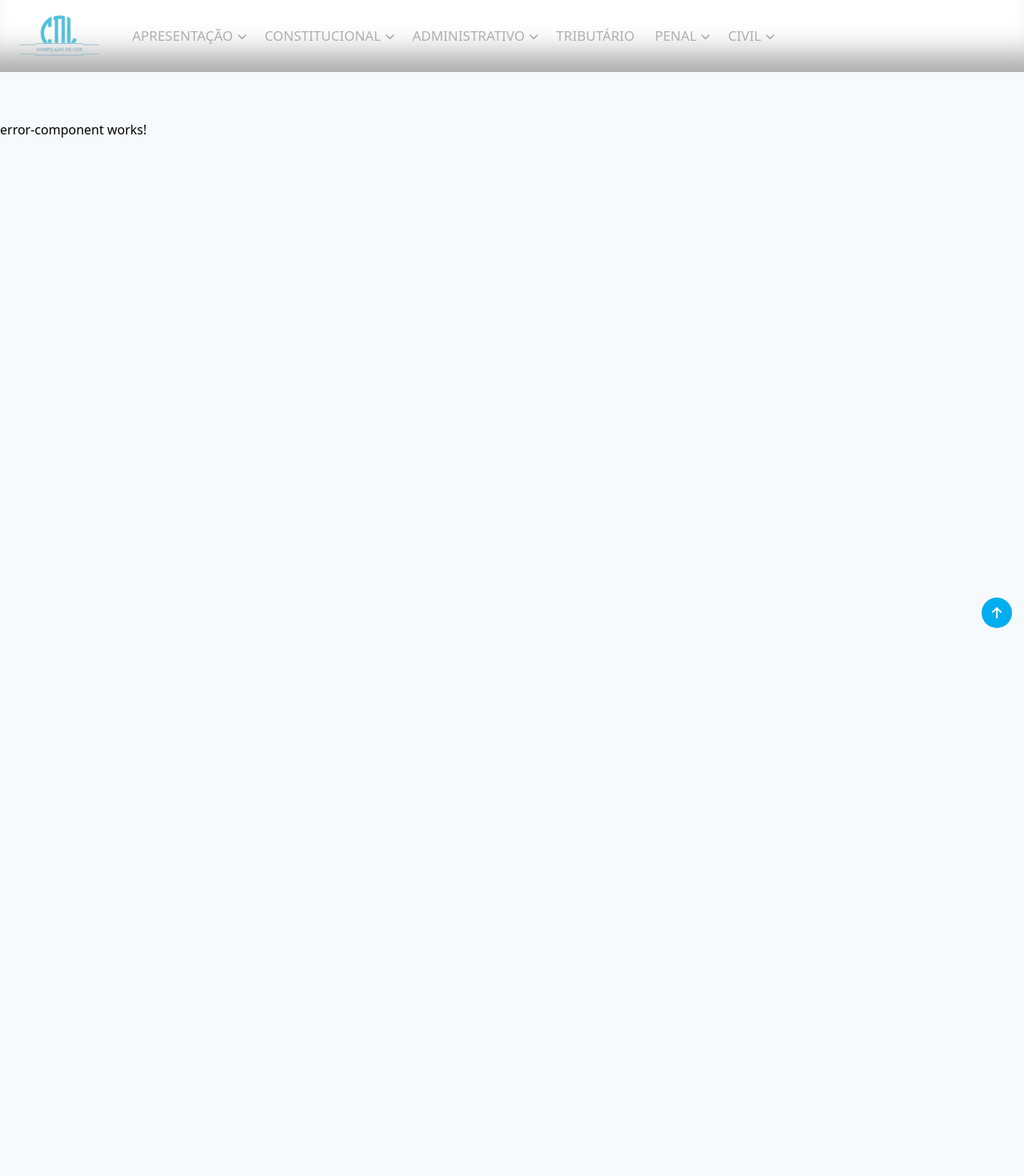
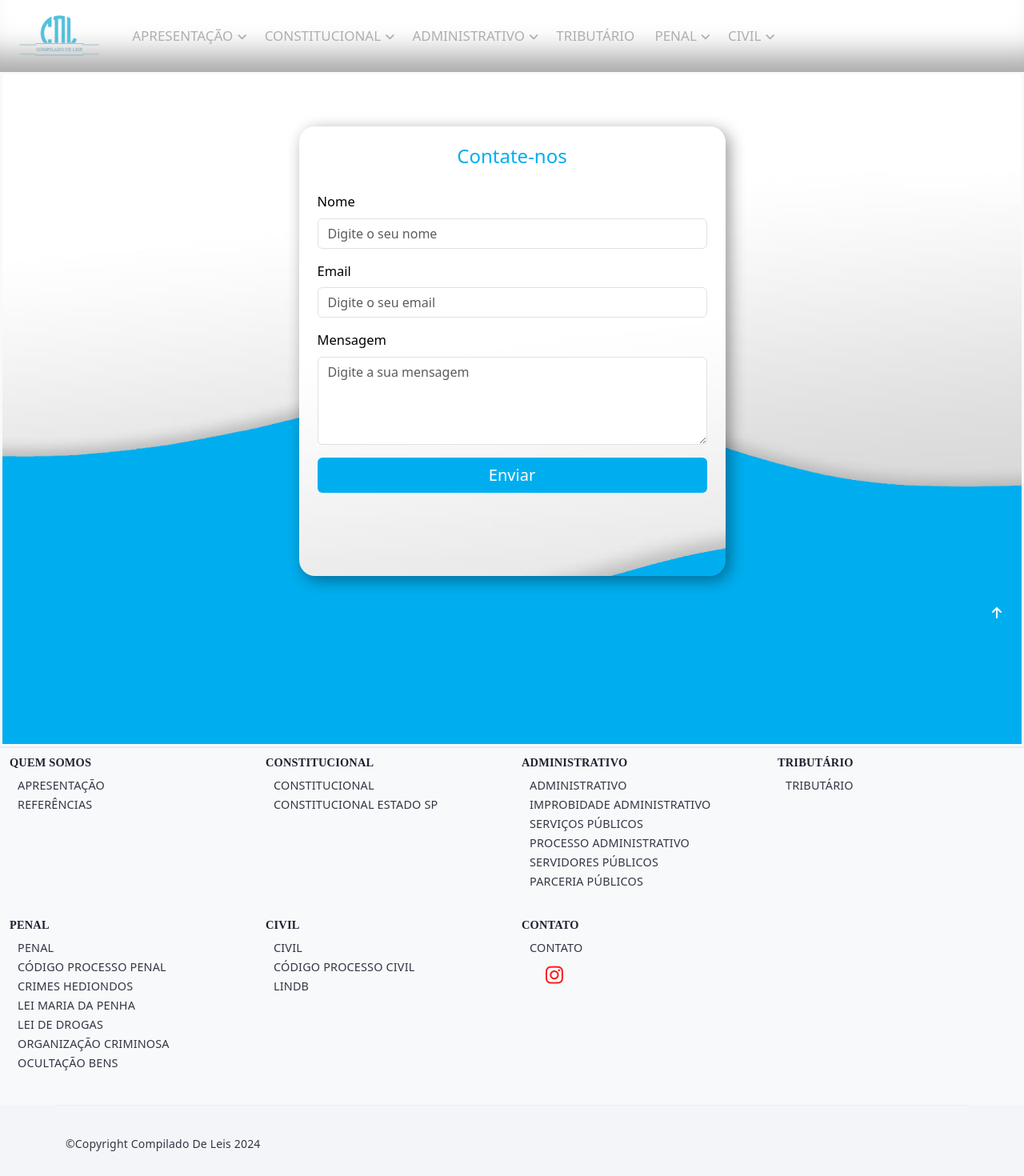
Before and after one commit to AlbuquerqueGustavoO/compilido_direito_frontend, an Angular app: page /admin in a window 1280 px wide. Shown: the top 1470 px of the page at 80% size. Before the commit the page ends 800 px from the top, so only its background shows below. Built offline with nearby package versions, Linux system fonts and the light colour scheme.

Commit message:
criacao footer e contato

```diff
--- /dev/null
+++ b/src/app/admin/contato/contato.component.html
@@ -0,0 +1,31 @@
+<section class="section-form">
+  <!-- <img class="u-expanded-width u-image u-image-default u-image-1"
+    src="//images01.nicepagecdn.com/c461c07a441a5d220e8feb1a/9732688bbb5f538aaa439d44/gh4.jpg" alt=""
+    data-image-width="1440" data-image-height="1080"> -->
+  <!-- <h2 class="u-align-center u-text u-text-default u-text-1"> Iniciar</h2> -->
+
+  <div class="form-contato-body">
+    <form class="form-group form-contato" (ngSubmit)="sendEmail()">
+      <h4 class="form-contato-titulo">Contate-nos</h4>
+      <div class="mb-3">
+        <label for="nome" class="form-label">Nome</label>
+        <input type="text" placeholder="Digite o seu nome" id="nome" class="form-control" [(ngModel)]="name" name="name" required>
+      </div>
+      <div class="mb-3">
+        <label for="email" class="form-label">Email</label>
+        <input type="email" placeholder="Digite o seu email" id="email" class="form-control" [(ngModel)]="email" name="email" required>
+      </div>
+      <div class="mb-3">
+        <label for="mensagem" class="form-label">Mensagem</label>
+        <textarea placeholder="Digite a sua mensagem" rows="4" cols="50" id="mensagem" class="form-control" [(ngModel)]="message" name="message" required></textarea>
+      </div>
+
+      <div class="row">
+        <div class="col-sm-12">
+          <button type="submit" class="btn u-btn-1">Enviar</button>
+        </div>
+      </div>
+    </form>
+  </div>
+
+</section>
--- /dev/null
+++ b/src/app/admin/contato/contato.component.scss
@@ -0,0 +1,71 @@
+
+
+.section-form{
+    position: relative;
+    background-image: url('/assets/imagens/contato/back_1.png');
+    background-repeat: no-repeat;
+    background-size: 100% 100%;
+    min-height: 843px;
+    height: 562px;
+    width: 100%;
+    // box-shadow: 5px 5px 20px 0 rgba(0, 0, 0, 0.4);
+    border-color: transparent;
+    // margin: 65px auto 60px;
+    margin-left: 0;
+    margin-top: 90px;
+    border-style: dashed;
+    letter-spacing: 0px;
+    font-size: 1.03rem;
+    font-weight: 400;
+    text-transform: none;
+    // color: #111111;
+    // background-color: #ffffff;
+    ::after, ::before{
+        content: '';
+        display: table;
+    }
+    // @media (max-width: 575px) {
+    //     font-size: 2.125rem;
+    //     width: 340px;
+    // }
+    .form-contato-body{
+        height: 562px;
+        width: 533px;
+        background-image: url('/assets/imagens/contato/back_1.png');
+        background-repeat: no-repeat;
+        //background-size: 100% 1%;
+        //background-color: rgba(255, 255, 255, 0.5);
+        box-shadow: 5px 5px 20px 0 rgba(0, 0, 0, 0.4);
+        border-radius: 20px;
+        margin: 65px auto 60px;
+        @media (max-width: 575px) {
+            width: 340px;
+        }
+        .form-contato{
+            padding: 23px;
+            .form-contato-titulo{
+                color: #00aeef;
+                margin-bottom: 30px;
+                margin-left: 0;
+                text-align: center;
+            }
+        }
+    }
+}
+
+
+.form-control:focus{
+    box-shadow: 0 0 0 0.1rem rgba(13, 110, 253, 0.25) !important;
+}
+
+
+.u-btn-1 {
+    color: #fff;
+    background-color:#00aeef;
+    border-style: solid;
+    letter-spacing: 0px;
+    width: 100%;
+    font-size: 1.25rem;
+    font-weight: 400;
+    text-transform: none;
+}
--- /dev/null
+++ b/src/app/admin/contato/contato.component.ts
@@ -0,0 +1,45 @@
+import { HttpClient } from '@angular/common/http';
+import { Component, OnInit } from '@angular/core';
+
+@Component({
+  selector: 'app-contato',
+  templateUrl: './contato.component.html',
+  styleUrls: ['./contato.component.scss']
+})
+export class ContatoComponent implements OnInit {
+
+  name!: string;
+  email!: string;
+  message!: string;
+
+  ngOnInit(): void {
+  }
+
+  constructor(private http: HttpClient) { }
+
+  sendEmail() {
+    const emailData = {
+      name: this.name,
+      email: this.email,
+      message: this.message
+    };
+
+    this.http.post('http://localhost:3001/contato/send-email', emailData)
+      .subscribe(
+        response => {
+          console.log('Email enviado com sucesso!', response);
+          this.reset();
+          alert("Enviado com sucesso!");
+        },
+        error => {
+          console.error('Erro ao enviar email:', error);
+          alert("Erro, tente novamente!");
+        }
+      );
+  }
+  reset(){
+    this.name = "";
+    this.email = "";
+    this.message = "";
+  }
+}
--- a/src/app/app-routing.module.ts
+++ b/src/app/app-routing.module.ts
@@ -23,12 +23,12 @@ import { ErrorComponent } from './error/error.component';
 
 const routes: Routes = [
   { path: '', component: HomeComponent, pathMatch: 'full'},//{ path: '', component: HomeComponent, canActivate: [AuthGuard]}
-  // {
-  //   path: 'admin',
-  //   loadChildren: () => import('./admin/admin.module').then(m => m.AdminModule),
-  //   // canLoad: [AuthGuard],
-  //   data: {roles: ['admin']}
-  // },
+  {
+    path: 'admin',
+    loadChildren: () => import('./admin/admin.module').then(m => m.AdminModule),
+    // canLoad: [AuthGuard],
+    // data: {roles: ['admin']}
+  },
   {
     path: 'quemsomos',
     loadChildren: () => import("./quemsomos/quemsomos.module").then(m => m.QuemSomosModule),
--- a/src/app/penal/codigo-processo-penal/codigo-processo-penal.component.ts
+++ b/src/app/penal/codigo-processo-penal/codigo-processo-penal.component.ts
@@ -54,7 +54,21 @@ export class CodigoProcessoPenalComponent implements OnInit {
             paragrafo = paragrafo.replace("    Texto compilado    Vigência ", '');
             paragrafo = paragrafo.replace("), ", ')');
             paragrafo = paragrafo.replace("),", ')');
+            paragrafo = paragrafo.replace(").                         ", ')');
+            paragrafo = paragrafo.replace(").                       ", ')');
             paragrafo = paragrafo.replace(").", ')');
+            paragrafo = paragrafo.replace(").   ", ')');
+            paragrafo = paragrafo.replace(") . ", ')');
+            paragrafo = paragrafo.replace("):", ')');
+            paragrafo = paragrafo.replace(");", ')');
+            paragrafo = paragrafo.replace(") ;", ')');
+            paragrafo = paragrafo.replace(") ; ", ')');
+            paragrafo = paragrafo.replace(");                    ", ')');
+            paragrafo = paragrafo.replace(");                ", ')');
+            paragrafo = paragrafo.replace(");                     ", ')');
+            paragrafo = paragrafo.replace(");                    ", ')');
+            paragrafo = paragrafo.replace(");                   ", ')');
+            paragrafo = paragrafo.replace(");                   ", ')');
             paragrafo = paragrafo.replace("Art. 4º A polícia judiciária será exercida pelas autoridades policiais no território de suas respectivas jurisdições e terá por fim a apuração das infrações penais e da sua autoria.", '');
             paragrafo = paragrafo.replace("I – se possivel e conveniente, dirigir-se ao local, providenciando para que se não alterem o estado e conservação das coisas, enquanto necessário;             (Vide Lei nº 5.970, de 1973)    ", '');
             paragrafo = paragrafo.replace("II – apreender os instrumentos e todos os objetos que tiverem relação com o fato;    ", '');
@@ -343,7 +357,7 @@ export class CodigoProcessoPenalComponent implements OnInit {
             paragrafo = paragrafo.replace("Art. 730. A revogação será decretada a requerimento do Ministério Público, mediante representação do Conselho Penitenciário ou dos patronatos oficiais ou da autoridade policial a quem incumbir a vigilância, ou, de ofício, pelo juiz, que, antes, poderá ouvir o liberado, ordenar diligências e permitir a produção de prova no prazo de cinco dias, sem prejuizo do disposto no art. 725, n. III.", '');
             paragrafo = paragrafo.replace("Art. 731. O juiz, de ofício, a requerimento do Ministério Público, ou mediante representação do Conselho Penitenciário, dos patronatos oficiais, ou autoridade policial encarregada da vigilância, poderá modificar as normas de conduta impostas na sentença, devendo a respectiva decisão ser lida ao liberado por uma das autoridades ou um dos funcionários indicados no n. I do art. 723, observado o disposto nos ns. II e III e §§ 1º e 2º do mesmo artigo.", '');
             paragrafo = paragrafo.replace("    Download para anexo    *", '');
-            // paragrafo = paragrafo.replace("", '');
+            paragrafo = paragrafo.replace(");    ", ')');
             // paragrafo = paragrafo.replace("", '');
             // paragrafo = paragrafo.replace("", '');
             // paragrafo = paragrafo.replace("", '');
--- a/src/app/shared/footer/footer.component.html
+++ b/src/app/shared/footer/footer.component.html
@@ -1,74 +1,4 @@
-<!-- <footer id="new_footer" class="new_footer">
-    <div class="container">
-        <div class="row">
-            <div class="col-sm-2">
-                <ul>
-                    <p>Quem somos</p>
-                    <li><a href="paginas/Quem_somos.html">APRESENTAÇÃO</a></li>
-                    <li><a href="paginas/CertificadosLicencas.html">CERTIFICADOS E LICENÇAS</a></li>
-                    <li><a href="paginas/PlataformaTecnologia.html">PLATAFORMA TECNOLOGIA</a></li>
-                    <li><a href="paginas/PremiosReconhecimento.html">PRÊMIOS E RECONHECIMENTOS</a></li>
-                    <li><a href="paginas/NossasUnidades.html">NOSSAS UNIDADES</a></li>
-                    <li><a href="paginas/LGPD.html">LGPD</a></li>
-                    <li><a href="paginas/PoliticaPrivacidade.html">POLÍTICA DE PRIVACIDADE</a></li>
-                </ul>
-            </div>
-            <div class="col-sm-2">
-                <ul>
-                    <p>Nosso serviços</p>
-                    <li><a href="paginas/Armazenagem.html">ARMAZENAGEM</a></li>
-                    <li><a href="paginas/Refurbishment.html">REFURBISHMENT</a></li>
-                    <li><a href="paginas/GestaoTransporte.html">GESTÃO DE TRANSPORTE</a></li>
-                    <li><a href="paginas/Inventario.html">INVENTÁRIO</a></li>
-                    <li><a href="paginas/InspecaoMateriais.html">INSPEÇÃO DE MATERIAIS</a></li>
-                </ul>
-            </div>
-            <div class="col-sm-2">
-                <ul>
-                    <p>Sustentabilidade</p>
-                    <li><a href="paginas/CompromissoSustentavel.html">COMPROMISSO SUSTENTÁVEL</a></li>
-                    <li><a href="paginas/PoliticasAmbientaleQualidade.html">POLITICAS AMBIENTAL E QUALIDADE</a></li>
-                    <li><a href="paginas/Reciclagem.html">RECICLAGEM</a></li>
-                    <li><a href="paginas/LogisiticaReversa.html">LOGISTICA REVERSA</a></li>
-                    <li><a href="paginas/DesenvolvimentoAmbiental.html">DESENVOLVIMENTO AMBIENTAL</a></li>
-                </ul>
-            </div>
-            <div class="col-sm-2">
-                <ul>
-                    <p>Ações Sociais</p>
-                    <li><a href="paginas/AcaoSocial2021.html">Ação Social</a></li>
-                </ul>
-            </div>
-            <div class="col-sm-2">
-                <ul>
-                    <p>Contato</p>
-                    <li><a href="paginas/Faleconosco.html">FALE CONOSCO</a></li>
-                </ul>
-            </div>
-        </div>
-        <div class="row mt-3">
-            <div class="col-sm-3">
-                <ul>
-                    <p>Trabalhe conosco</p>
-                    <li><a href="paginas/CadastrarCurriculo.html">CADASTRE SEU CURRÍCULO</a></li>
-                    <li><a href="paginas/VagasDisponiveis.html">VAGAS DISPONÍVEIS</a></li>
-                </ul>
-            </div>
-        </div>
-    </div>
-    <div class="container">
-        <div class="row">
-            <div class="col">
-                <div>
-                    <h3>© Copyright TGestiona Transportes e Logística 2001-2020</h3>
-                </div>
-            </div>
-        </div>
-    </div>
-</footer> -->
-
-
-<footer class="Footer" style="display: none;">
+<footer class="Footer">
     <nav class="navbar navbar-expand-lg bg-body-tertiary">
         <div class="container-fluid">
             <div class="row" id="">
@@ -77,53 +7,73 @@
                         <div class="col-xs-2 col-sm-3 mb-3"><!--offset-lg-1 -->
                             <ul>
                                 <p>Quem somos</p>
-                                <li><a href="paginas/Quem_somos.html">APRESENTAÇÃO</a></li>
-                                <li><a href="paginas/CertificadosLicencas.html">CERTIFICADOS E LICENÇAS</a></li>
-                                <li><a href="paginas/PlataformaTecnologia.html">PLATAFORMA TECNOLOGIA</a></li>
-                                <li><a href="paginas/PremiosReconhecimento.html">PRÊMIOS E RECONHECIMENTOS</a></li>
-                                <li><a href="paginas/NossasUnidades.html">NOSSAS UNIDADES</a></li>
-                                <li><a href="paginas/LGPD.html">LGPD</a></li>
-                                <li><a href="paginas/PoliticaPrivacidade.html">POLÍTICA DE PRIVACIDADE</a></li>
+                                <li><a [routerLink]="['/quemsomos/apresentacao']">Apresentação</a></li>
+                                <li><a [routerLink]="['/quemsomos/referencias']">Referências</a></li>
                             </ul>
                         </div>
                         <div class="col-xs-2 col-sm-3 mb-3">
                             <ul>
-                                <p>Nossos serviços</p>
-                                <li><a href="paginas/Armazenagem.html">ARMAZENAGEM</a></li>
-                                <li><a href="paginas/Refurbishment.html">REFURBISHMENT</a></li>
-                                <li><a href="paginas/GestaoTransporte.html">GESTÃO DE TRANSPORTE</a></li>
-                                <li><a href="paginas/Inventario.html">INVENTÁRIO</a></li>
-                                <li><a href="paginas/InspecaoMateriais.html">INSPEÇÃO DE MATERIAIS</a></li>
+                                <p>Constitucional</p>
+                                <li><a [routerLink]="['/constitucional']">Constitucional</a></li>
+                                <li><a [routerLink]="['/constitucional/constitucional-estado-sp']">Constitucional Estado SP</a></li>
                             </ul>
                         </div>
                         <div class="col-xs-2 col-sm-3 mb-3">
                             <ul>
-                                <p>Sustentabilidade</p>
-                                <li><a href="paginas/CompromissoSustentavel.html">COMPROMISSO SUSTENTÁVEL</a></li>
-                                <li><a href="paginas/PoliticasAmbientaleQualidade.html">POLITICAS AMBIENTAL E QUALIDADE</a>
-                                </li>
-                                <li><a href="paginas/Reciclagem.html">RECICLAGEM</a></li>
-                                <li><a href="paginas/LogisiticaReversa.html">LOGISTICA REVERSA</a></li>
-                                <li><a href="paginas/DesenvolvimentoAmbiental.html">DESENVOLVIMENTO AMBIENTAL</a></li>
+                                <p>Administrativo</p>
+                                <li><a [routerLink]="['/administrativo']">Administrativo</a></li>
+                                <li><a [routerLink]="['/administrativo/administrativo-improbidade']">Improbidade Administrativo</a></li>
+                                <li><a [routerLink]="['/administrativo/administrativo-servicosPublicos']">Serviços Públicos</a></li>
+                                <li><a [routerLink]="['/administrativo/administrativo-processo']">Processo Administrativo</a></li>
+                                <li><a [routerLink]="['/administrativo/administrativo-servidoresPublicos']">Servidores Públicos</a></li>
+                                <li><a [routerLink]="['/administrativo/administrativo-parceriaPublico']">Parceria Públicos</a></li>
                             </ul>
                         </div>
                         <div class="col-xs-2 col-sm-3 mb-3">
                             <ul>
-                                <p>Ações Sociais</p>
-                                <li><a href="paginas/AcaoSocial2021.html">Ação Social</a></li>
+                                <p>Tributário</p>
+                                <li><a [routerLink]="['/tributario']">Tributário</a></li>
+                            </ul>
+                        </div>
+                        <div class="col-xs-2 col-sm-3 mb-3">
+                            <ul>
+                                <p>Penal</p>
+                                <li><a [routerLink]="['/penal']">Penal</a></li>
+                                <li><a [routerLink]="['/penal/processo-penal']">Código Processo Penal</a></li>
+                                <li><a [routerLink]="['/penal/crimes-hediondos']">Crimes hediondos</a></li>
+                                <li><a [routerLink]="['/penal/lei-maria-penha']">Lei Maria da Penha</a></li>
+                                <li><a [routerLink]="['/penal/lei-de-drogas']">Lei De Drogas</a></li>
+                                <li><a [routerLink]="['/penal/lei-organizacao-criminosa']">Organização Criminosa</a></li>
+                                <li><a [routerLink]="['/penal/lei-ocultacao-bens']">Ocultação Bens</a></li>
+                            </ul>
+                        </div>
+                        <div class="col-xs-2 col-sm-3 mb-3">
+                            <ul>
+                                <p>Civil</p>
+                                <li><a [routerLink]="['/civil']">Civil</a></li>
+                                <li><a [routerLink]="['/civil/civil-codigo-processo']">Código Processo Civil</a></li>
+                                <li><a [routerLink]="['/civil/civil-normas-direito-brasileiro']">LINDB</a></li>
+                            </ul>
+                        </div>
+                        <div class="col-xs-2 col-sm-3 mb-3" style="display: none;">
+                            <ul>
+                                <p>Trabalho</p>
+                                <li><a [routerLink]="['/pcp']">Processo Civil</a></li>
+                                <li><a [routerLink]="['/pcp']">Trabalho</a></li>
+                            </ul>
+                        </div>
+                        <div class="col-xs-2 col-sm-3 mb-3" style="display: none;">
+                            <ul>
+                                <p>Ética</p>
+                                <li><a [routerLink]="['/pcp']">Processo Civil</a></li>
+                                <li><a [routerLink]="['/pcp']">Trabalho</a></li>
                             </ul>
                         </div>
                         <div class="col-xs-2 col-sm-3 mb-3">
                             <ul>
                                 <p>Contato</p>
-                                <li><a href="paginas/Faleconosco.html">FALE CONOSCO</a></li>
-                            </ul>
-                        </div>
-                        <div class="col-xs-2 col-sm-3 mb-3">
-                            <ul>
-                                <p>Trabalhe conosco</p>
-                                <li><a href="paginas/CadastrarCurriculo.html">CADASTRE SEU CURRÍCULO</a></li>
-                                <li><a href="paginas/VagasDisponiveis.html">VAGAS DISPONÍVEIS</a></li>
+                                <li><a [routerLink]="['/admin/']">Contato</a></li>
+                                <li class="li-instagram"><a href="https://www.instagram.com/compiladodeleis_/" target="_blank"><i class="fa-brands fa-instagram"></i></a></li>
                             </ul>
                         </div>
                     </div>
@@ -135,7 +85,7 @@
         <div class="row">
             <div class="col">
                 <div>
-                    <h3>© Copyright TGestiona Transportes e Logística 2001-2020</h3>
+                    <h3>©Copyright Compilado De Leis 2024</h3>
                 </div>
             </div>
         </div>
--- a/src/app/shared/footer/footer.component.scss
+++ b/src/app/shared/footer/footer.component.scss
@@ -16,7 +16,7 @@ $font-family_1: cursive;
             text-transform: uppercase;
             font-weight: 600;
             margin-bottom: 7px;
-            font-size: 12.4px;
+            font-size: 14.4px;
             font-family: $font-family_1;
         }
         li {
@@ -27,7 +27,7 @@ $font-family_1: cursive;
         a {
             color: $color_1;
             opacity: 0.9;
-            font-size: 12.4px;
+            font-size: 14.4px;
             text-decoration: none;
             line-height: 1.5rem;
             text-transform: uppercase;
@@ -55,4 +55,13 @@ $font-family_1: cursive;
         }
     }
 
+    .li-instagram{
+        i{
+            font-size: 25px;
+            margin-left: 20px;
+            margin-top: 10px;
+            color: red;
+        }
+    }
+
 }
--- a/src/app/shared/menu/menu.component.html
+++ b/src/app/shared/menu/menu.component.html
@@ -108,5 +108,9 @@
 
       </div>
     </div>
+    <!-- <ul class="">
+      <li><a [routerLink]="['/admin/']">Contato</a></li>
+    </ul> -->
   </nav>
+
 </header>
```
Also changed, not shown: src/app/admin/admin-routing.module.ts (added, +24 -0 lines), src/app/admin/admin.module.ts (added, +25 -0 lines), src/assets/imagens/contato/back.jpg (added), src/assets/imagens/contato/back_1.png (added).
